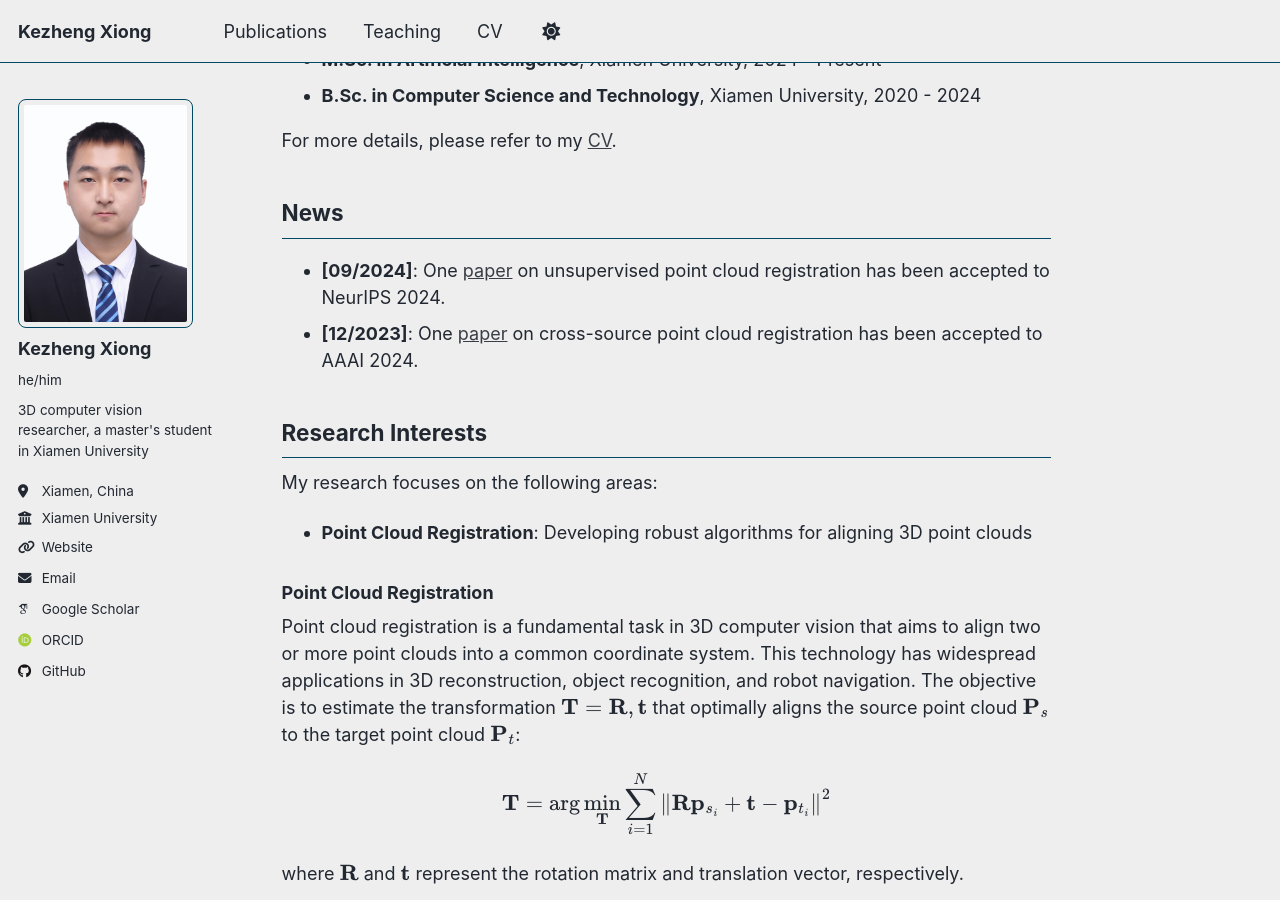
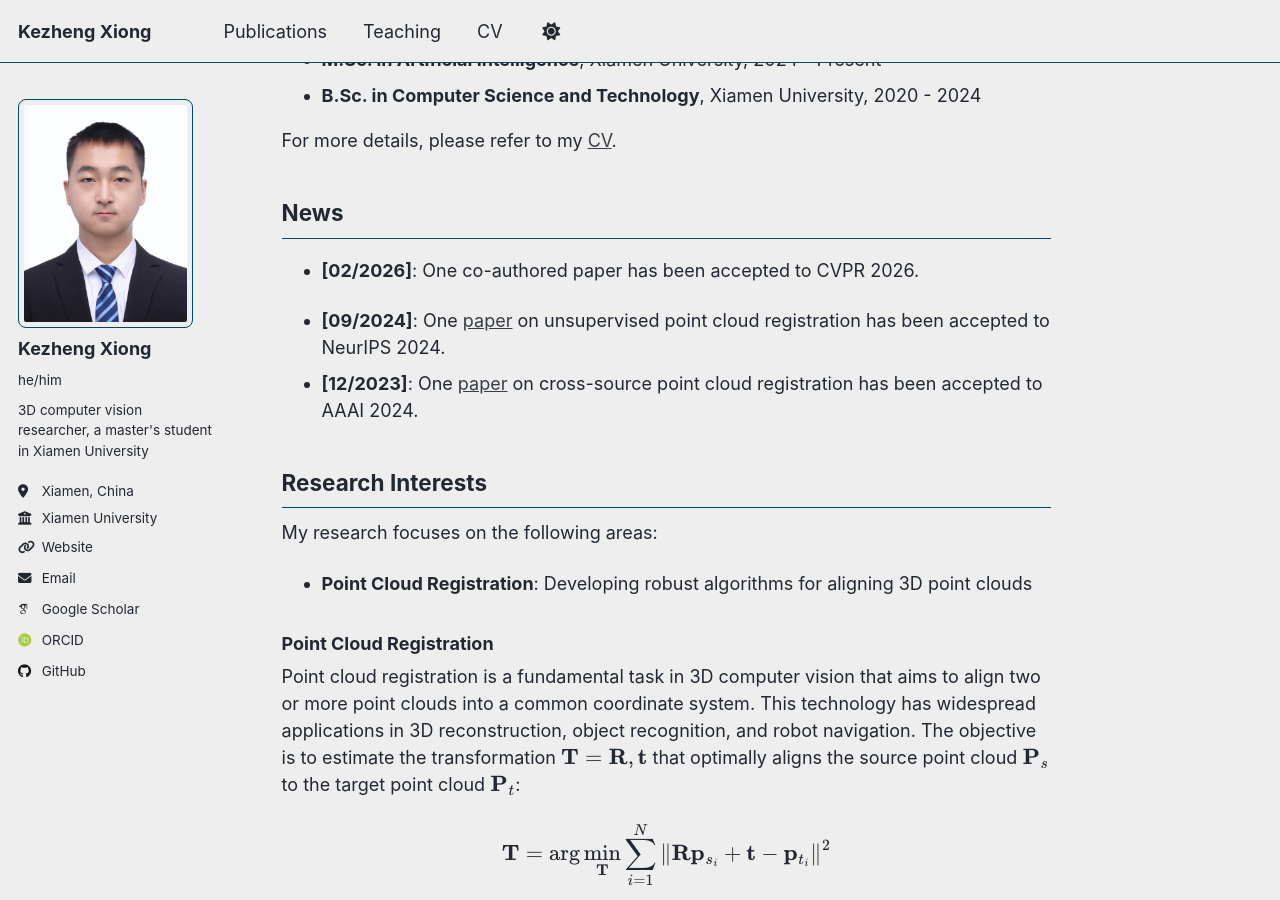
Before and after one commit to kezheng1204/kezheng1204.github.io, a Jekyll site: the page built from _pages/about.md, in a window 1280 px wide and 900 px high, scrolled down 532 px. Built offline with Jekyll 4.4.1, drawn with Linux system fonts in a browser that asks for light colours; some web fonts are replaced; a script that is not in the unit is left out.

Commit message:
add new co-authored paper

```diff
--- a/_pages/about.md
+++ b/_pages/about.md
@@ -21,6 +21,8 @@ My research focuses on 3D computer vision, with particular emphasis on **point c
 For more details, please refer to my [CV](https://kezheng1204.github.io/cv/).
 
 ## News
+
+- **[02/2026]**: One co-authored paper has been accepted to CVPR 2026.
 
 - **[09/2024]**: One [paper](https://kezheng1204.github.io/publication/2024-09-27-neurips2024-integer) on unsupervised point cloud registration has been accepted to NeurIPS 2024.
 - **[12/2023]**: One [paper](https://kezheng1204.github.io/publication/2024-03-24-aaai24-speal) on cross-source point cloud registration has been accepted to AAAI 2024.
```
